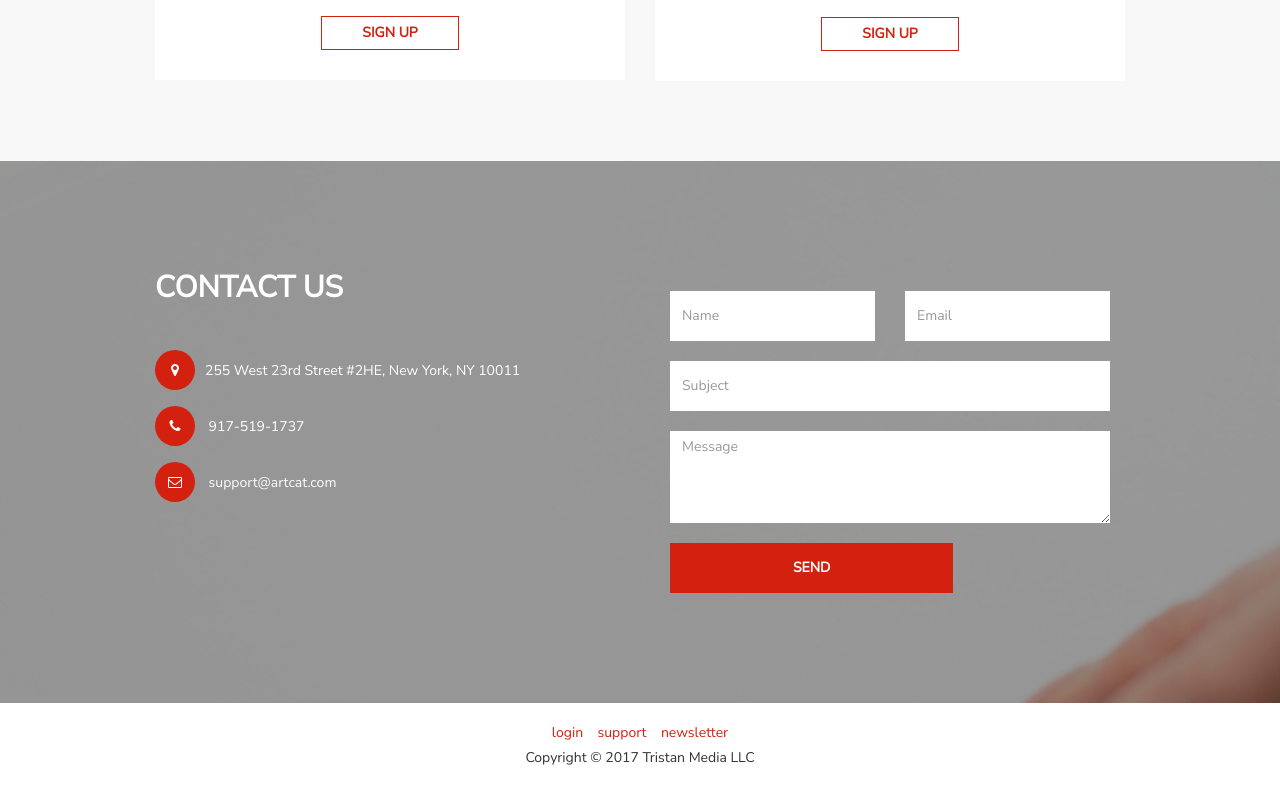
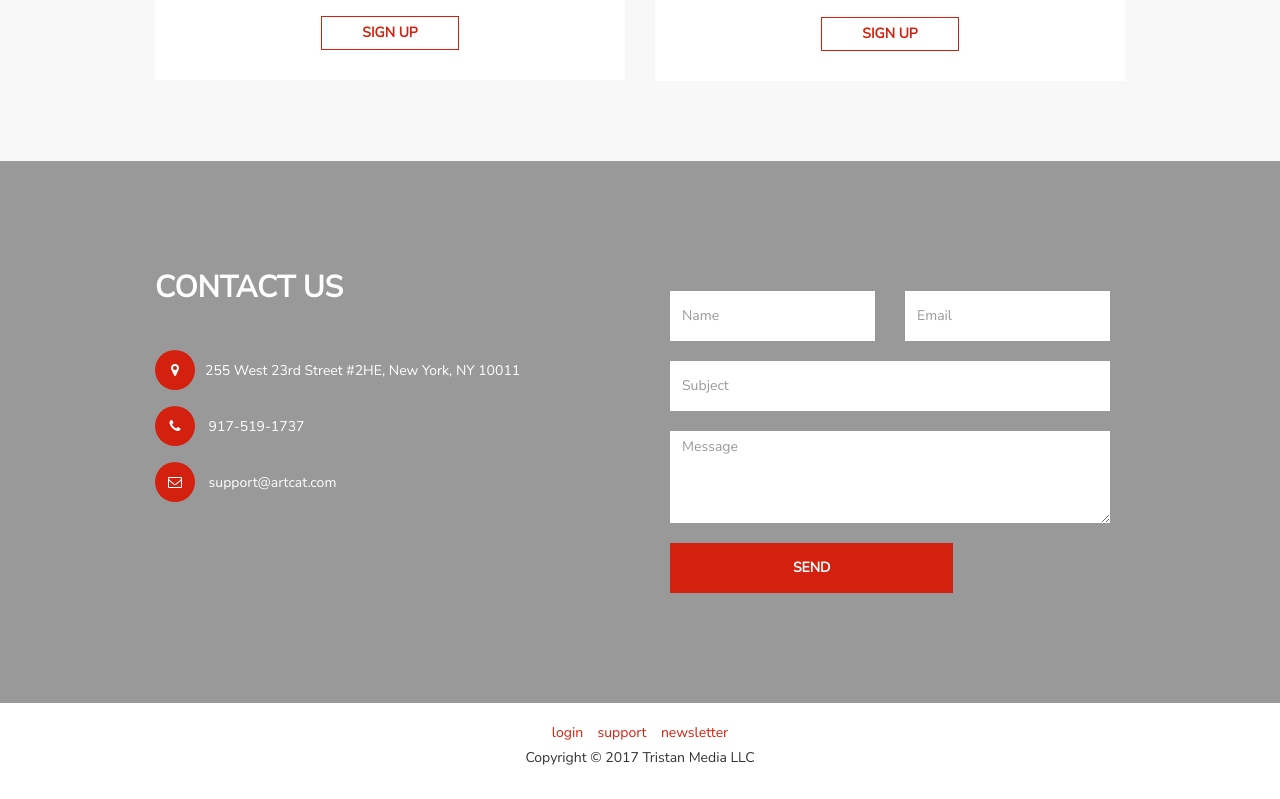
Before and after one commit to ArtCatOpenSource/artcat-site, a plain HTML site: page index.html in a window 1280 px wide. Shown: the part 1809-2608 px from the top of the page. Drawn offline with Linux system fonts and the light colour scheme.

Commit message:
hide contact background image

```diff
--- a/css/templatemo-style.css
+++ b/css/templatemo-style.css
@@ -365,8 +365,8 @@ img
 /* start contact */
 #contact
     {
-        background: url('../images/contact-bg.jpg') no-repeat;
-        background-size: cover;
+        /* background: url('../images/contact-bg.jpg') no-repeat;
+        background-size: cover; */
         color: #fff;
     }
 #contact h2
```
